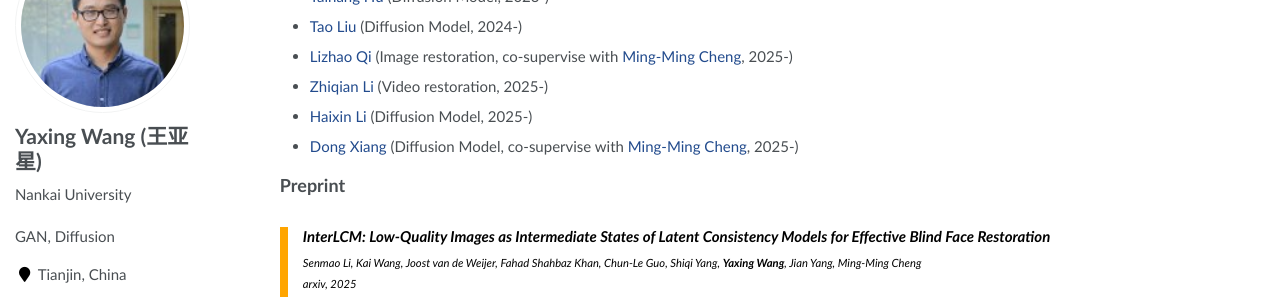
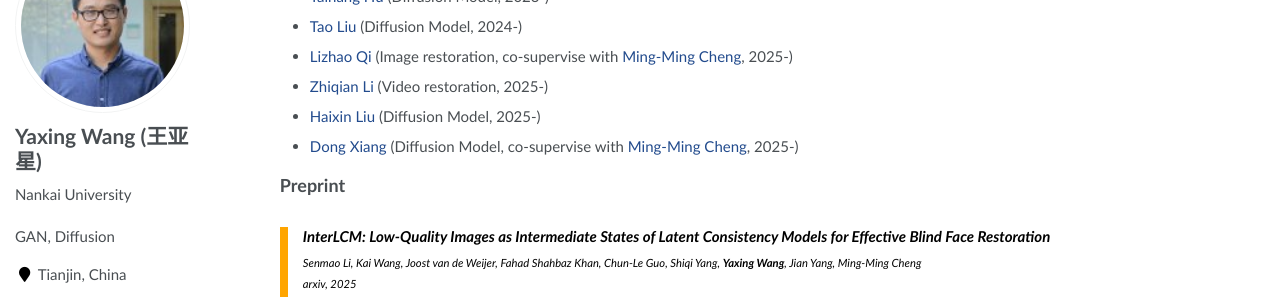
Before and after one commit to yaxingwang/yaxingwang.github.io, a Jekyll site: the page built from _pages/about.md, in a window 1280 px wide and 900 px high, scrolled down 681 px. Shown: the part 153-450 px from the top of the window. Built offline with Jekyll 4.4.1, drawn with Linux system fonts in a browser that asks for light colours.

Commit message:
Update about.md

```diff
--- a/_pages/about.md
+++ b/_pages/about.md
@@ -61,7 +61,7 @@ See my recent publications for more details.
 + [Tao Liu]() (Diffusion Model, 2024-)
 + [Lizhao Qi]() (Image restoration, co-supervise with  [Ming-Ming Cheng](https://scholar.google.com/citations?user=huWpVyEAAAAJ&hl=en), 2025-)
 + [Zhiqian Li]() (Video restoration, 2025-)
-+ [Haixin Li]() (Diffusion Model, 2025-)
++ [Haixin Liu]() (Diffusion Model, 2025-)
 + [Dong Xiang]() (Diffusion Model, co-supervise with [Ming-Ming Cheng](https://scholar.google.com/citations?user=huWpVyEAAAAJ&hl=en), 2025-)
 <span class='anchor' id='-pub'></span>
 
```
